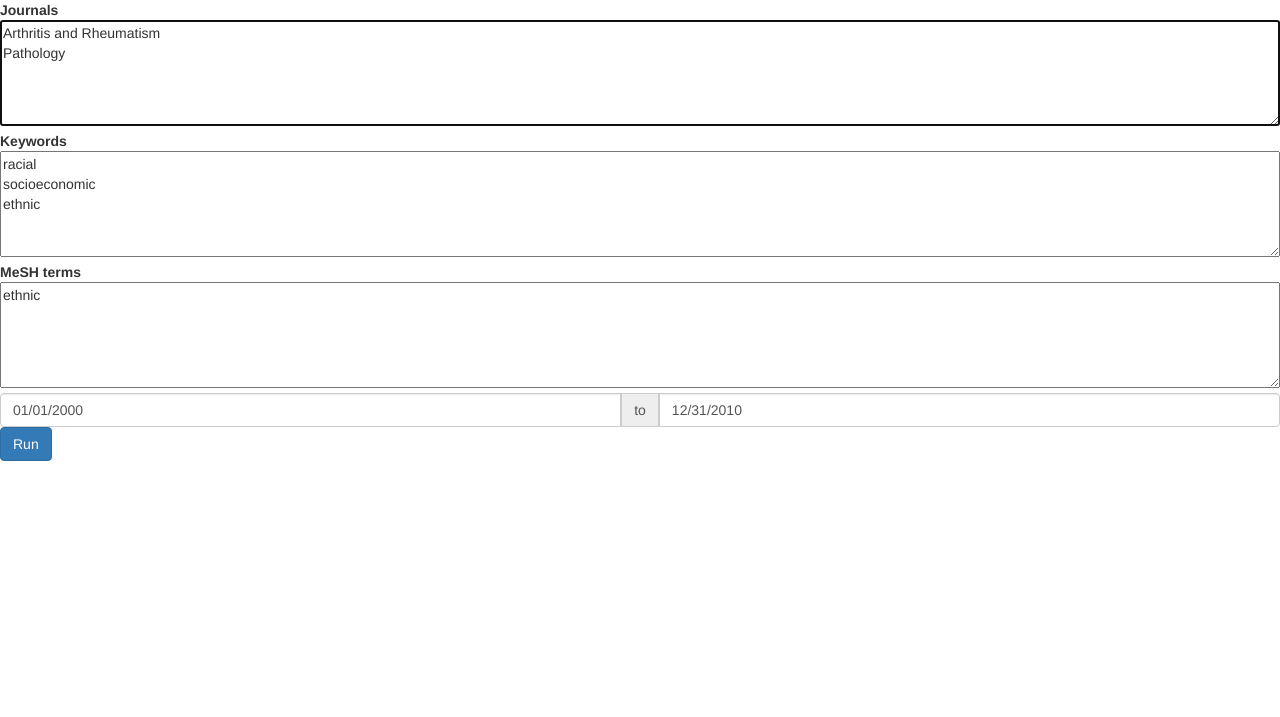
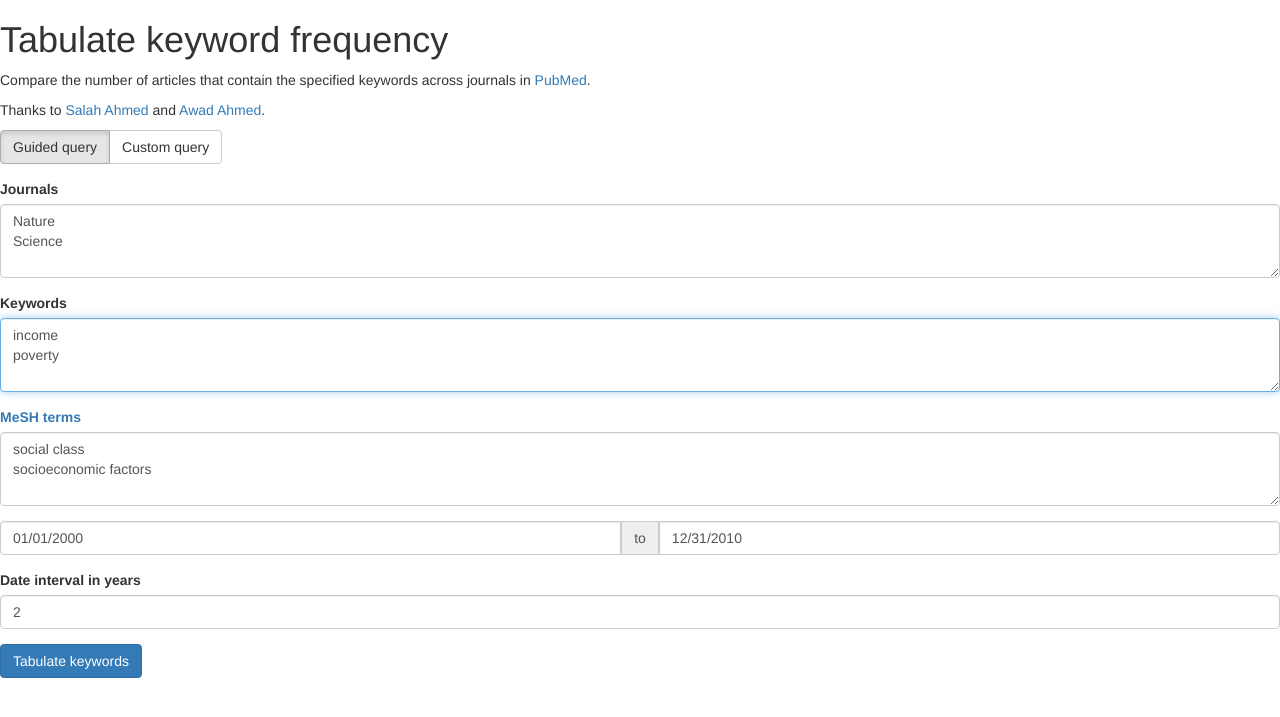
Before and after one commit to invisibleroads/tabulate_keywords, a Flask app: page / in a window 1280 px wide. Shown: the top 717 px of the page. Run offline with Flask 2, Linux system fonts and the light colour scheme; some libraries are stand-ins or nearby versions.

Commit message:
Backport updates

```diff
--- a/serve.py
+++ b/serve.py
@@ -1,4 +1,5 @@
 import datetime
+import shutil
 from flask import Flask, render_template, request, send_from_directory
 from invisibleroads_macros import disk, security
 from os.path import basename, join
@@ -26,29 +27,39 @@ def run():
         request.form.get('text_terms', '').splitlines()))
     mesh_terms = sorted(set(
         request.form.get('mesh_terms', '').splitlines()))
+    custom_expression = request.form.get('custom_expression', '')
     try:
         from_date = parse_date(request.form.get('from_date'))
         to_date = parse_date(request.form.get('to_date'))
     except (TypeError, ValueError):
         from_date, to_date = None, None
+    date_interval_in_years = int(
+        request.form.get('date_interval_in_years'))
     result_properties = run_script(
         target_folder, journal_names, text_terms, mesh_terms,
-        from_date, to_date)
+        custom_expression, from_date, to_date, date_interval_in_years)
 
     timestamp = datetime.datetime.now().strftime('%Y%m%d-%M%H')
-    archive_name = '%s-%s.zip' % (
+    archive_nickname = '%s-%s' % (
         timestamp, security.make_random_string(16))
-    archive_path = join(results_folder, archive_name)
+    archive_path = join(results_folder, archive_nickname + '.zip')
     disk.compress(target_folder, archive_path)
 
+    source_image_path = join(target_folder, result_properties['image_name'])
+    target_image_path = join(results_folder, archive_nickname + '.png')
+    shutil.copy(source_image_path, target_image_path)
+
     return render_template(
-        'response.html', archive_name=archive_name, **result_properties)
+        'response.html',
+        archive_name=basename(archive_path),
+        image_name=basename(target_image_path),
+        result_properties=result_properties)
 
 
-@app.route('/download/<archive_name>')
-def download(archive_name):
-    archive_path = join(results_folder, basename(archive_name))
-    return send_from_directory('.', filename=archive_path)
+@app.route('/download/<file_name>')
+def download(file_name):
+    file_path = join(results_folder, basename(file_name))
+    return send_from_directory('.', filename=file_path)
 
 
 if __name__ == '__main__':
--- a/templates/index.html
+++ b/templates/index.html
@@ -9,56 +9,144 @@
   <style>
     textarea {width: 100%}
   </style>
+  <title>Tabulate keyword frequency</title>
 </head>
 <body>
 
-<div id=request>
-<b>Journals</b><br>
-<textarea id="journal_names" rows=5>
-Arthritis and Rheumatism
-Pathology
-</textarea><br>
+<h1>Tabulate keyword frequency</h1>
+<p>Compare the number of articles that contain the specified keywords across journals in <a href="http://www.ncbi.nlm.nih.gov/pubmed/" target=_blank>PubMed</a>.</p>
+<p>Thanks to
+<a target=_blank href="https://github.com/salah93">Salah Ahmed</a> and
+<a target=_blank href="https://www.linkedin.com/in/awadaahmed">Awad Ahmed</a>.
+</p>
 
-<b>Keywords</b><br>
-<textarea id="text_terms" rows=5>
-racial
-socioeconomic
-ethnic
-</textarea><br>
+<form id=questions role=form>
 
-<b>MeSH terms</b><br>
-<textarea id="mesh_terms" rows=5>
-ethnic
-</textarea><br>
+  <div id=query_method_question class='form-group'>
+    <div class="btn-group" data-toggle="buttons">
+      <label id="query_method_guided" class="btn btn-default active"><input type="radio"> Guided query</label>
+      <label id="query_method_custom" class="btn btn-default"><input type="radio"> Custom query</label>
+    </div>
+  </div>
 
-<div class="input-daterange input-group">
+<div id=journal_names_question class='form-group'>
+<label for=journal_names class=control-label>Journals</label>
+<textarea id=journal_names class=form-control rows=3>
+Nature
+Science
+</textarea>
+</div>
+
+<div id="guided_query" style="margin-top: 0">
+
+<div id=text_terms_question class='form-group'>
+<label for=text_terms class=control-label>Keywords</label>
+<textarea id=text_terms class=form-control rows=3>
+income
+poverty
+</textarea>
+</div>
+
+<div id=mesh_terms_question class='form-group'>
+<label for=mesh_terms class=control-label>
+<a href="http://www.ncbi.nlm.nih.gov/mesh" target="_blank">MeSH terms</a>
+</label>
+<textarea id=mesh_terms class=form-control rows=3>
+social class
+socioeconomic factors
+</textarea>
+</div>
+
+</div>
+
+<div id="custom_query" class="hidden" style="margin-top: 0">
+
+<div id=custom_expression_question class='form-group'>
+<label for=custom_expression class=control-label>Search expression</label>
+<textarea id=custom_expression class=form-control rows=7>
+"income"[Text Word] OR
+"poverty"[Text Word] OR
+"social class"[MeSH Terms] OR
+"socioeconomic factors"[MeSH Terms]
+</textarea>
+</div>
+
+</div>
+
+<div id=date_range_question class="input-daterange input-group form-group">
 <input class="form-control" type="text" data-provide="datepicker" value="01/01/2000" id="from_date" />
 <span class="input-group-addon">to</span>
 <input class="form-control" type="text" data-provide="datepicker" value="12/31/2010" id="to_date" />
 </div>
 
-<button class="btn btn-primary" id=run>Run</button>
+<div id=date_interval_question class='form-group'>
+<label for=date_interval_in_years class=control-label>Date interval in years</label>
+<input class="form-control" id=date_interval_in_years value=2>
+</div>
+</form>
+
+<div>
+<button id=run type=button class='btn btn-primary'>Tabulate keywords</button>
 </div>
 
-<div id=response></div>
+<div id=results></div>
 
 <script src="//code.jquery.com/jquery-2.1.4.min.js"></script>
 <script src="//maxcdn.bootstrapcdn.com/bootstrap/3.3.4/js/bootstrap.min.js"></script>
 <script src="//eternicode.github.io/bootstrap-datepicker/bootstrap-datepicker/js/bootstrap-datepicker.js"></script>
 <script>
+$('#query_method_guided').click(function() {
+  $('#custom_query').hide();
+  $('#guided_query').removeClass('hidden').show();
+  $('#text_terms').focus();
+});
+
+$('#query_method_custom').click(function() {
+  $('#guided_query').hide();
+  $('#custom_query').removeClass('hidden').show();
+  $('#custom_expression').focus();
+});
+
 $('#run').click(function() {
-  $('#response').html('Querying...');
+  $('#run').prop('disabled', true);
+  $('#results').html('Querying...');
+
+  if ($('#query_method_guided').hasClass('active')) {
+
     $.post('/run', {
       journal_names: $('#journal_names').val(),
       text_terms: $('#text_terms').val(),
       mesh_terms: $('#mesh_terms').val(),
       from_date: $('#from_date').val(),
-    to_date: $('#from_date').val()
+      to_date: $('#to_date').val(),
+      date_interval_in_years: $('#date_interval_in_years').val()
     }, function(data) {
-    $('#response').html(data);
+      $('#results').html(data);
+      $('#run').prop('disabled', false);
+      $('#image').load(function() {
+          window.scrollTo(0, document.body.scrollHeight);
       });
     });
-$('#journal_names').focus();
+
+  } else {
+
+    $.post('/run', {
+      journal_names: $('#journal_names').val(),
+      custom_expression: $('#custom_expression').val(),
+      from_date: $('#from_date').val(),
+      to_date: $('#from_date').val(),
+      date_interval_in_years: $('#date_interval_in_years').val()
+    }, function(data) {
+      $('#results').html(data);
+      $('#run').prop('disabled', false);
+      $('#image').load(function() {
+          window.scrollTo(0, document.body.scrollHeight);
+      });
+    });
+
+  }
+});
+$('#text_terms').focus();
 </script>
 </body>
 </html>
```
Also changed, not shown: run.py (+128 -65 lines), templates/response.html (+10 -13 lines), 1 other file. Lines whose indentation alone changed are shown as unchanged.
